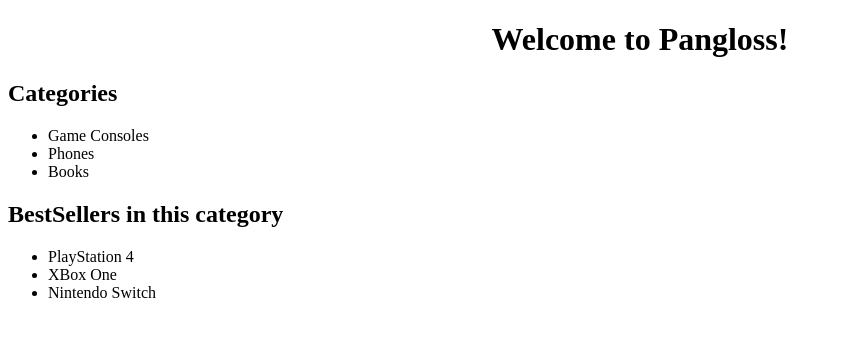
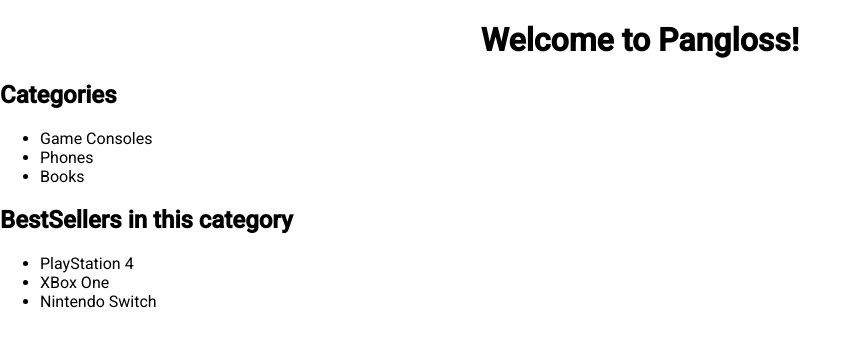
Before and after one commit to craftsrecords/pangloss-frontend-angular, an Angular app: page / in a window 1280 px wide. Shown: the top 346 px of the page, without its empty margins (0-861 px from the left). Built offline with nearby package versions, Linux system fonts and the light colour scheme.

Commit message:
adding material

```diff
--- a/angular.json
+++ b/angular.json
@@ -23,6 +23,7 @@
               "src/assets"
             ],
             "styles": [
+              "./node_modules/@angular/material/prebuilt-themes/indigo-pink.css",
               "src/styles.css"
             ],
             "scripts": []
@@ -79,6 +80,7 @@
             "tsConfig": "src/tsconfig.spec.json",
             "karmaConfig": "src/karma.conf.js",
             "styles": [
+              "./node_modules/@angular/material/prebuilt-themes/indigo-pink.css",
               "src/styles.css"
             ],
             "scripts": [],
--- a/package.json
+++ b/package.json
@@ -12,14 +12,17 @@
   "private": true,
   "dependencies": {
     "@angular/animations": "~7.1.0",
+    "@angular/cdk": "~7.2.2",
     "@angular/common": "~7.1.0",
     "@angular/compiler": "~7.1.0",
     "@angular/core": "~7.1.0",
     "@angular/forms": "~7.1.0",
+    "@angular/material": "^7.2.2",
     "@angular/platform-browser": "~7.1.0",
     "@angular/platform-browser-dynamic": "~7.1.0",
     "@angular/router": "~7.1.0",
     "core-js": "^2.5.4",
+    "hammerjs": "^2.0.8",
     "rxjs": "~6.3.3",
     "tslib": "^1.9.0",
     "zone.js": "~0.8.26"
--- a/src/app/app.module.ts
+++ b/src/app/app.module.ts
@@ -4,6 +4,7 @@ import { NgModule } from '@angular/core';
 import { AppComponent } from './app.component';
 import { BestsellersComponent } from './bestsellers/bestsellers.component';
 import { ShopComponent } from './shop/shop.component';
+import { BrowserAnimationsModule } from '@angular/platform-browser/animations';
 
 @NgModule({
   declarations: [
@@ -12,7 +13,8 @@ import { ShopComponent } from './shop/shop.component';
     ShopComponent
   ],
   imports: [
-    BrowserModule
+    BrowserModule,
+    BrowserAnimationsModule
   ],
   providers: [],
   bootstrap: [AppComponent]
--- a/src/index.html
+++ b/src/index.html
@@ -7,6 +7,8 @@
 
   <meta name="viewport" content="width=device-width, initial-scale=1">
   <link rel="icon" type="image/x-icon" href="favicon.ico">
+  <link href="https://fonts.googleapis.com/css?family=Roboto:300,400,500" rel="stylesheet">
+  <link href="https://fonts.googleapis.com/icon?family=Material+Icons" rel="stylesheet">
 </head>
 <body>
   <app-root></app-root>
--- a/src/main.ts
+++ b/src/main.ts
@@ -1,3 +1,4 @@
+import 'hammerjs';
 import { enableProdMode } from '@angular/core';
 import { platformBrowserDynamic } from '@angular/platform-browser-dynamic';
 
--- a/src/styles.css
+++ b/src/styles.css
@@ -1 +1,4 @@
 /* You can add global styles to this file, and also import other style files */
+
+html, body { height: 100%; }
+body { margin: 0; font-family: Roboto, "Helvetica Neue", sans-serif; }
```
Also changed, not shown: 1 other file (tests, documents, lock files or other folders).
